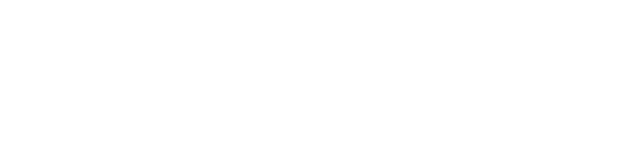
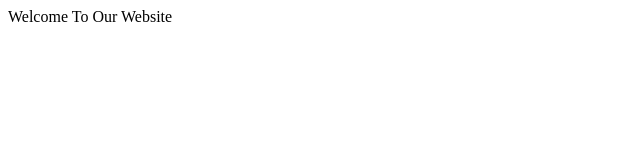
Before and after one commit to saifulleman/first-portfolio, a plain HTML site: page index.html in a window 1280 px wide. Shown: the whole page, without its empty margins (0-640 px from the left). Drawn offline with Linux system fonts and the light colour scheme.

Commit message:
heder-input

```diff
--- a/index.html
+++ b/index.html
@@ -7,6 +7,6 @@
     <title>First Portfolio</title>
 </head>
 <body>
-
+    <header>Welcome To Our Website</header>
 </body>
 </html>
```
